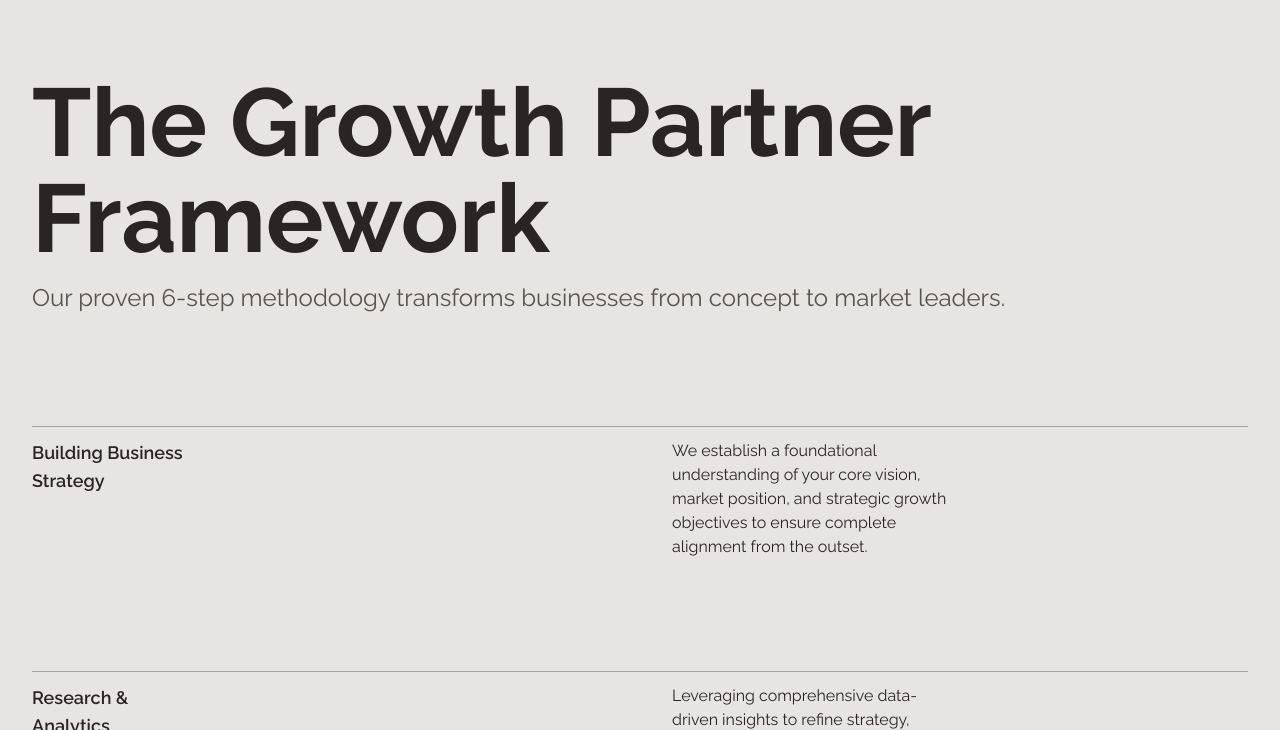
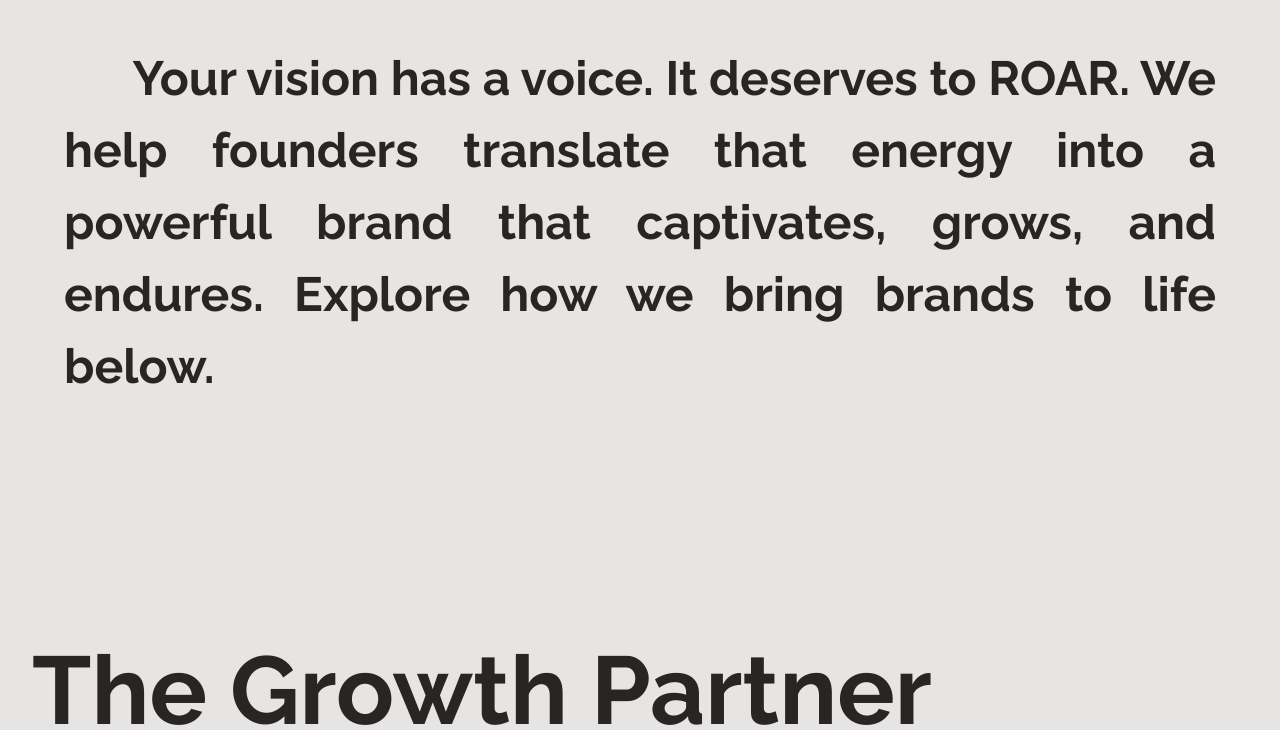
Before and after one commit to samiquraishi/ROAR_Industries, a Next.js app: page / in a window 1280 px wide. Shown: the part 1420-2150 px from the top of the page. Built offline with nearby package versions, Linux system fonts and the light colour scheme.

Commit message:
intro section added

```diff
--- a/src/app/homepage/page.tsx
+++ b/src/app/homepage/page.tsx
@@ -1,6 +1,7 @@
 import Header from "@/components/Header";
 import Hero from "@/app/homepage/sections/Hero";
 import InteractiveSection from "@/app/homepage/sections/InteractiveSection";
+import Intro from "@/app/homepage/sections/Intro";
 import Steps from "@/app/homepage/sections/Steps";
 import Domain from "@/app/homepage/sections/Domain";
 import CTA from "@/app/homepage/sections/CTA";
@@ -12,6 +13,7 @@ export default function HomePage() {
       <Header />
       <Hero />
       <InteractiveSection />
+      <Intro />
       <Steps />
       <Domain />
       <CTA />
--- a/src/app/homepage/sections/InteractiveSection.tsx
+++ b/src/app/homepage/sections/InteractiveSection.tsx
@@ -65,12 +65,20 @@ const InteractiveSection: FC = () => {
               // Apply the blend mode directly to the animated element
               className="fixed pointer-events-none z-50 mix-blend-difference"
               initial={{ opacity: 0, scale: 0 }}
-              animate={{ opacity: 1, scale: 1 }}
-              exit={{ opacity: 0, scale: 0 }}
-              transition={{ duration: 0.3, ease: "easeOut" }}
-              style={{
+              animate={{
+                opacity: 1,
+                scale: 1,
                 left: mousePosition.x + 20,
                 top: mousePosition.y - 20,
+              }}
+              exit={{ opacity: 0, scale: 0 }}
+              transition={{
+                duration: 0.3,
+                ease: "easeOut",
+                left: { type: "spring", damping: 25, stiffness: 200 },
+                top: { type: "spring", damping: 25, stiffness: 200 },
+              }}
+              style={{
                 transform: "translate(-50%, -50%)",
               }}
             >
--- /dev/null
+++ b/src/app/homepage/sections/Intro.tsx
@@ -0,0 +1,21 @@
+"use client";
+
+import { FC } from "react";
+
+const Intro: FC = () => {
+  return (
+    <section className="bg-stone-200 pt-28 pb-12 md:pb-18 lg:pb-24">
+      <div className="max-w-full px-8 md:px-16">
+        <div className="flex justify-end">
+          <div className="max-w-6xl text-justify">
+            <p className="font-bold text-stone-800 text-2xl sm:text-3xl md:text-4xl lg:text-5xl leading-[1.5] sm:leading-[1.5] md:leading-[1.5] lg:leading-[1.5] xl:leading-[1.5]">
+              &nbsp;&nbsp;&nbsp;&nbsp;&nbsp; Your vision has a voice. It deserves to ROAR. We help founders translate that energy into a powerful brand that captivates, grows, and endures. Explore how we bring brands to life below.
+            </p>
+          </div>
+        </div>
+      </div>
+    </section>
+  );
+};
+
+export default Intro;
--- a/src/app/page.tsx
+++ b/src/app/page.tsx
@@ -11,7 +11,7 @@ export default function Home() {
     // Show loading screen for exactly 3 seconds
     const timer = setTimeout(() => {
       setIsLoading(false);
-    }, 1200);
+    }, 1000);
 
     return () => clearTimeout(timer);
   }, []);
@@ -25,7 +25,7 @@ export default function Home() {
             initial={{ opacity: 1 }}
             exit={{ y: "100vh", opacity: 0 }}
             transition={{
-              y: { duration: 1, delay: 1.2, ease: "easeInOut" },
+              y: { duration: 1.5, delay: 1, ease: "easeInOut" },
               opacity: { duration: 0.1, delay: 2.5 },
             }}
             className="fixed inset-0 z-50 bg-black text-white flex items-center justify-center"
@@ -57,7 +57,7 @@ export default function Home() {
                 exit={{ y: -40, opacity: 0 }}
                 transition={{
                   duration: 0.2,
-                  delay: 0.3,
+                  delay: 0.2,
                   ease: "easeOut",
                 }}
                 className="inline-block"
@@ -70,7 +70,7 @@ export default function Home() {
                 exit={{ y: -40, opacity: 0 }}
                 transition={{
                   duration: 0.2,
-                  delay: 0.5,
+                  delay: 0.3,
                   ease: "easeOut",
                 }}
                 className="inline-block"
@@ -83,7 +83,7 @@ export default function Home() {
                 exit={{ y: -40, opacity: 0 }}
                 transition={{
                   duration: 0.2,
-                  delay: 0.7,
+                  delay: 0.4,
                   ease: "easeOut",
                 }}
                 className="inline-block"
@@ -95,8 +95,8 @@ export default function Home() {
                 animate={{ x: 0, opacity: 1 }}
                 exit={{ y: -50, opacity: 0 }}
                 transition={{
-                  duration: 0.3,
-                  delay: 0.9,
+                  duration: 0.2,
+                  delay: 0.5,
                   ease: "easeOut",
                 }}
                 className="inline-block"
```
